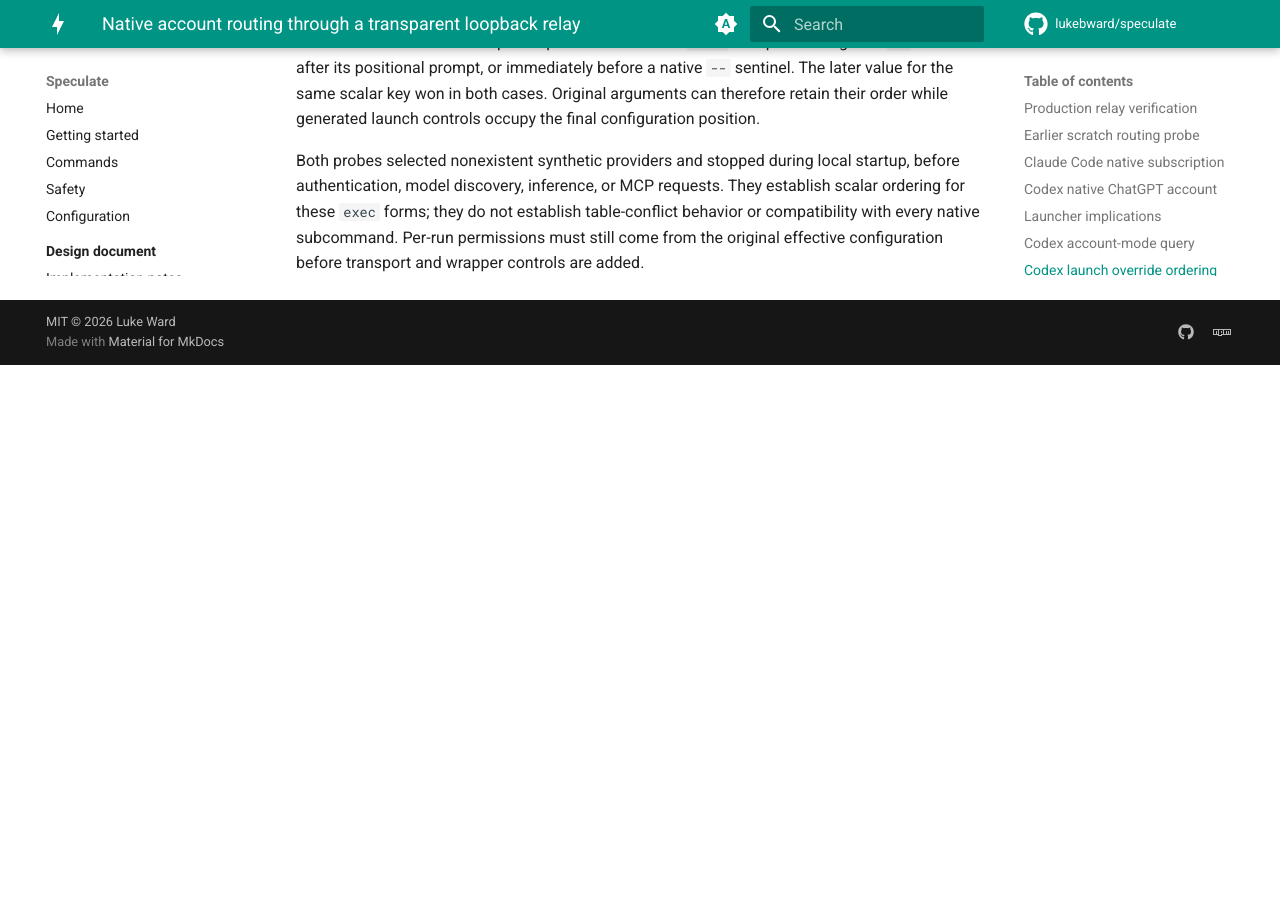
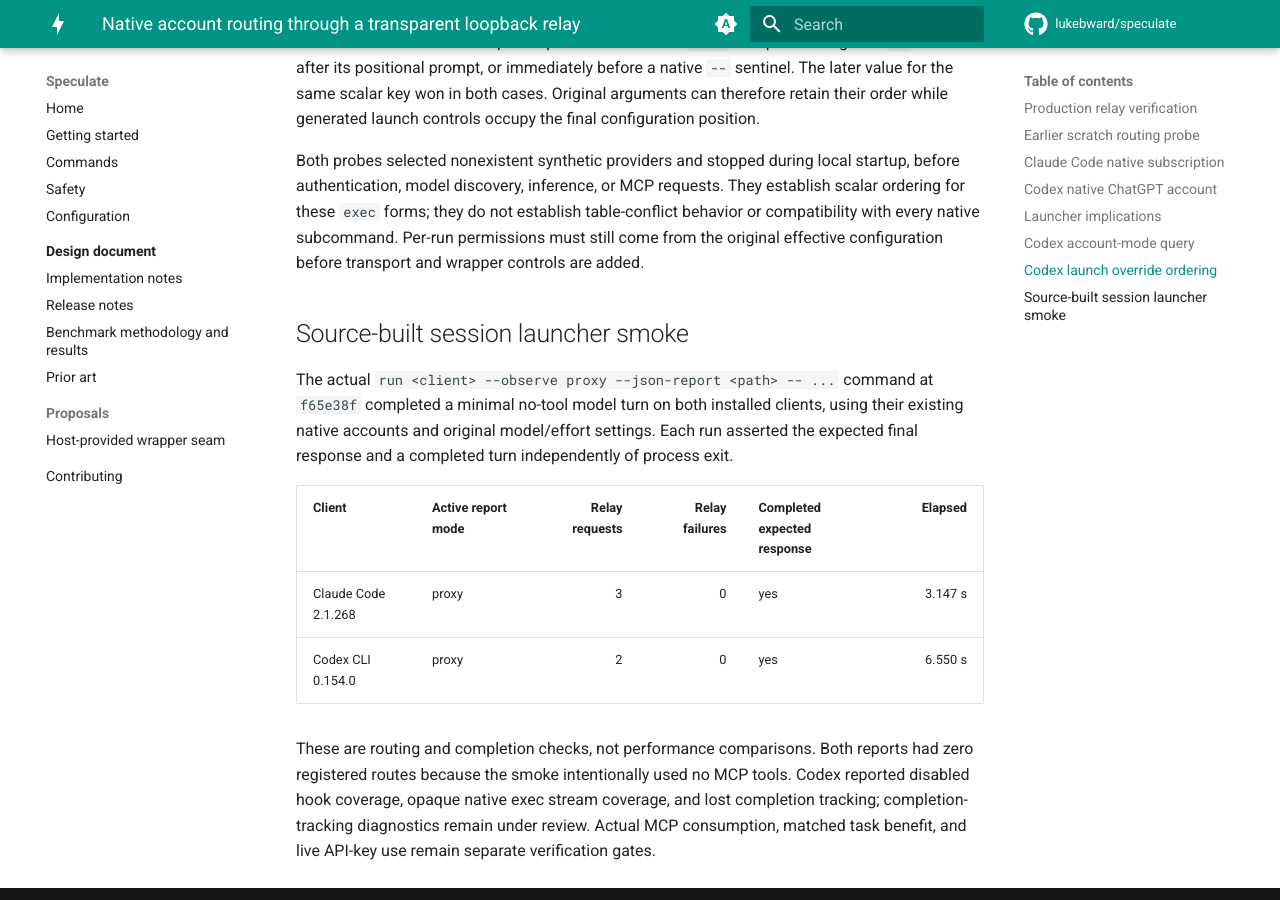
Before and after one commit to lukebward/speculate, an MkDocs documentation site: the page built from docs/observer-native-routing.md, in a window 1280 px wide and 900 px high, scrolled down 4121 px. Built offline with MkDocs 1.6.1 and Material for MkDocs 9.7.7, drawn with Linux system fonts in a browser that asks for light colours; comment, search, counter and statistics services are not loaded; before the commit the page ends 4486 px from its top, so only the background shows below that.

Commit message:
Record paired native launcher verification

```diff
--- a/docs/observer-native-routing.md
+++ b/docs/observer-native-routing.md
@@ -89,3 +89,14 @@ A bounded native query verified the existing initialization contract and returne
 Two isolated Codex 0.154.0 parser probes verified that `exec` accepts a final global `-c` override after its positional prompt, or immediately before a native `--` sentinel. The later value for the same scalar key won in both cases. Original arguments can therefore retain their order while generated launch controls occupy the final configuration position.
 
 Both probes selected nonexistent synthetic providers and stopped during local startup, before authentication, model discovery, inference, or MCP requests. They establish scalar ordering for these `exec` forms; they do not establish table-conflict behavior or compatibility with every native subcommand. Per-run permissions must still come from the original effective configuration before transport and wrapper controls are added.
+
+## Source-built session launcher smoke
+
+The actual `run <client> --observe proxy --json-report <path> -- ...` command at `f65e38f` completed a minimal no-tool model turn on both installed clients, using their existing native accounts and original model/effort settings. Each run asserted the expected final response and a completed turn independently of process exit.
+
+| Client | Active report mode | Relay requests | Relay failures | Completed expected response | Elapsed |
+| --- | --- | ---: | ---: | --- | ---: |
+| Claude Code 2.1.268 | proxy | 3 | 0 | yes | 3.147 s |
+| Codex CLI 0.154.0 | proxy | 2 | 0 | yes | 6.550 s |
+
+These are routing and completion checks, not performance comparisons. Both reports had zero registered routes because the smoke intentionally used no MCP tools. Codex reported disabled hook coverage, opaque native exec stream coverage, and lost completion tracking; completion-tracking diagnostics remain under review. Actual MCP consumption, matched task benefit, and live API-key use remain separate verification gates.
```
Also changed, not shown: tasks/lessons.md (+2 -0 lines).
